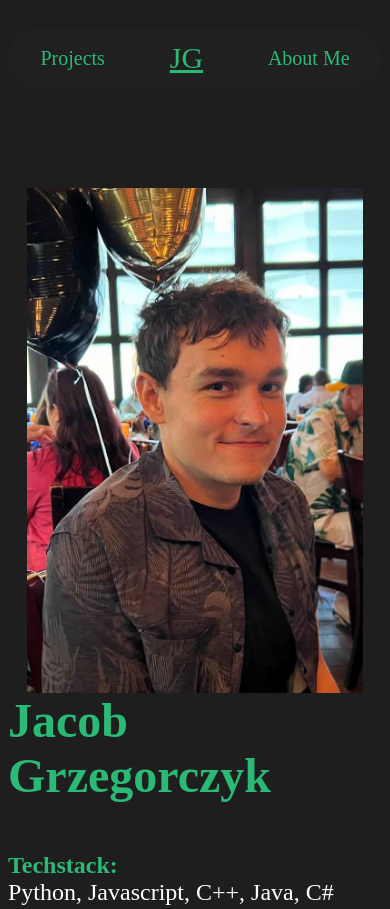
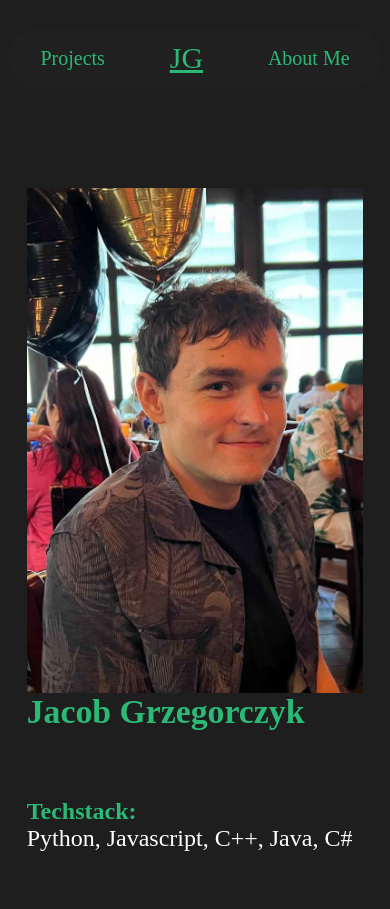
Before and after one commit to scokolDev/portfolio, a plain HTML site: page index.html in a window 390 px wide. Shown: the top 909 px of the page. Drawn offline with Linux system fonts and the light colour scheme.

Commit message:
made elements more responsive on main page

```diff
--- a/computer.css
+++ b/computer.css
@@ -55,6 +55,7 @@ body{
     margin-top: 100px;
     display: flex;
     justify-content: space-around;
+    align-items: center;
 
 }
 .personal-content{
@@ -72,7 +73,7 @@ body{
 .name-header{
     color:#2BBA75;
     font-weight: bold;
-    font-size: 3rem;
+    font-size: clamp(2rem, 4vh, 5rem);
 }
 .info-text{
     color: white;
```
